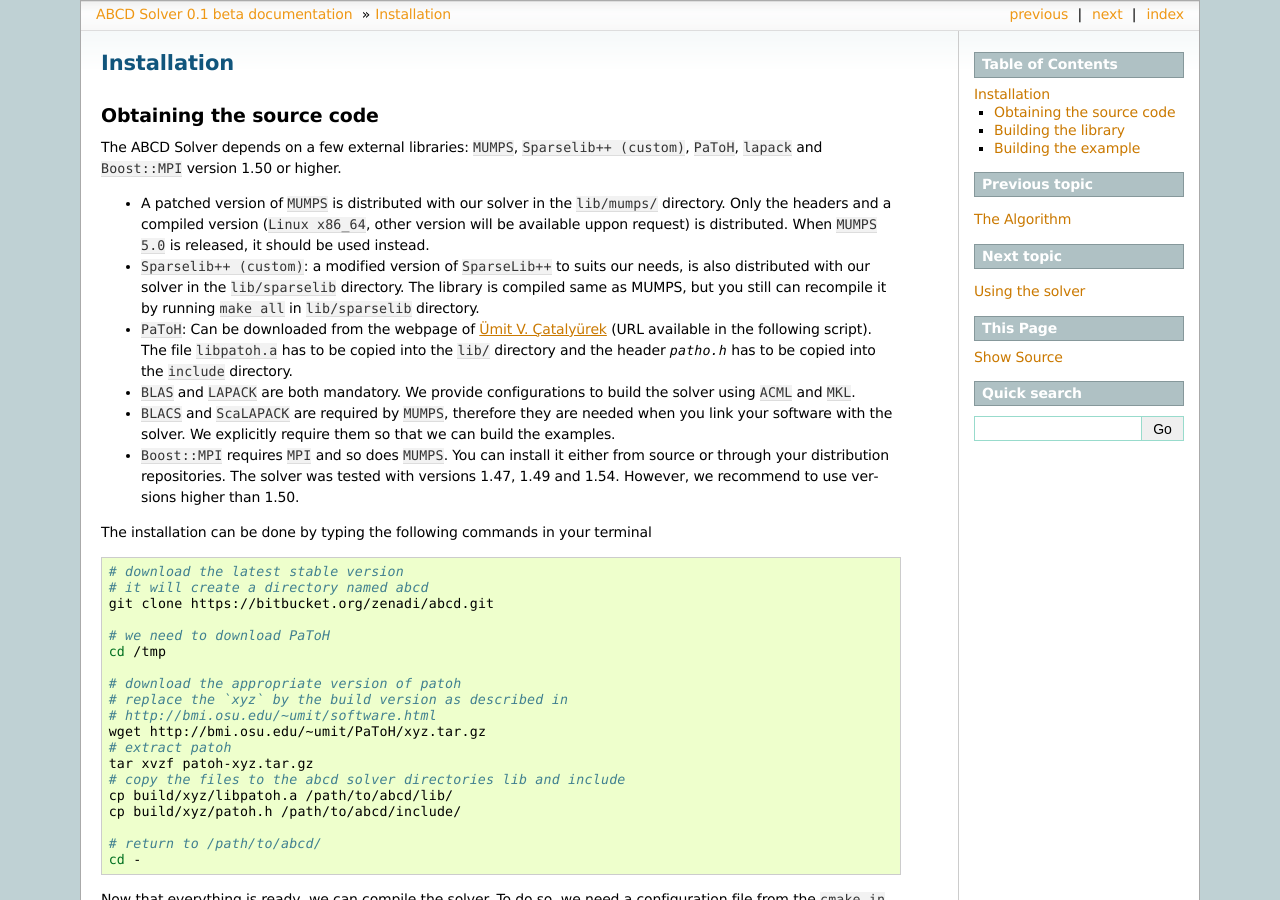
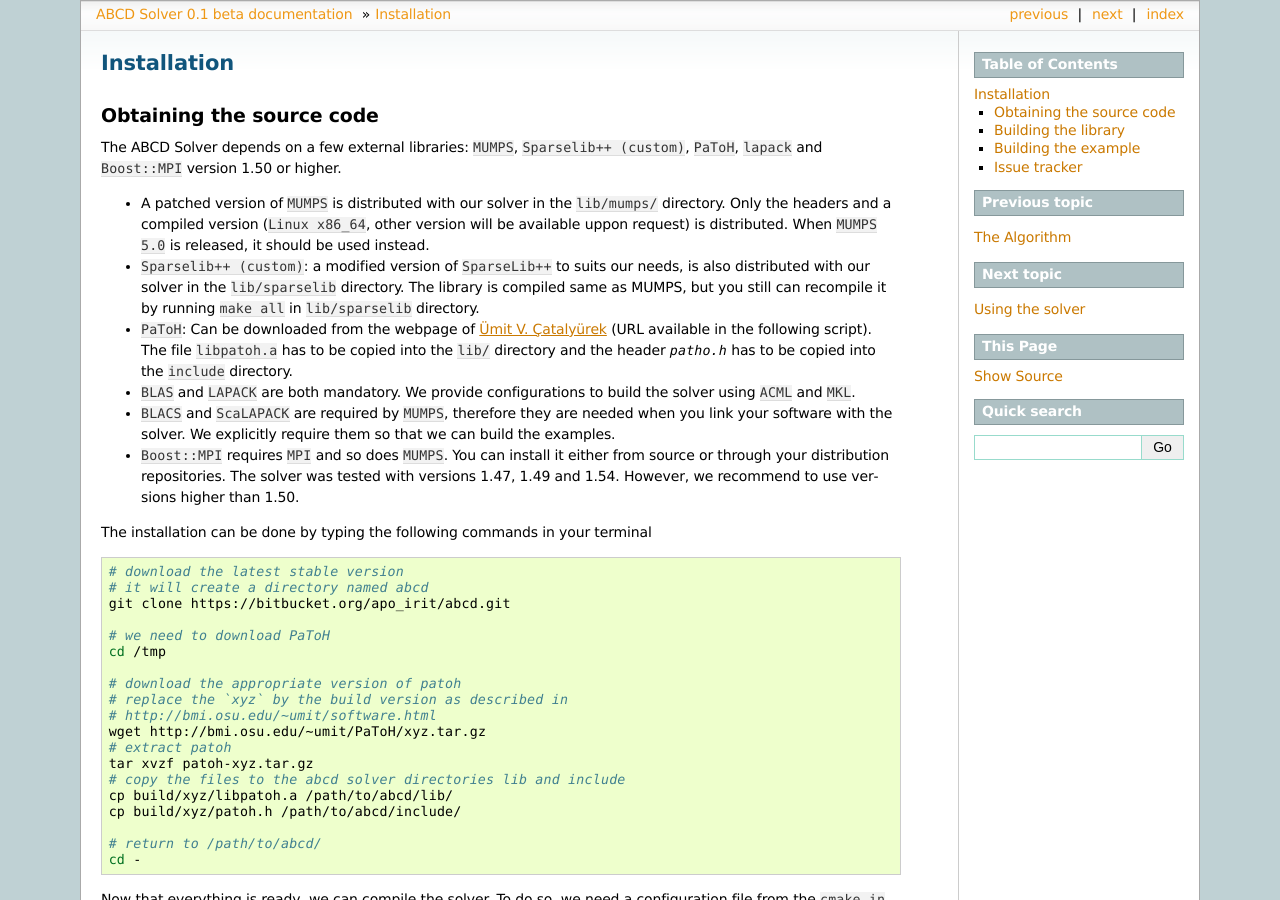
Before and after one commit to NLAFET/block_cimmino, a Sphinx documentation site: the page built from doc/source/installation.rst, in a window 1280 px wide and 900 px high. Built offline with Sphinx 7.4.7, drawn with Linux system fonts in a browser that asks for light colours; some of the changed lines change nothing that is shown.

Commit message:
updated git repo

```diff
--- a/doc/source/installation.rst
+++ b/doc/source/installation.rst
@@ -38,7 +38,7 @@ The installation can be done by typing the following commands in your terminal
 
     # download the latest stable version
     # it will create a directory named abcd
-    git clone https://bitbucket.org/zenadi/abcd.git
+    git clone https://bitbucket.org/apo_irit/abcd.git
 
     # we need to download PaToH
     cd /tmp
@@ -130,3 +130,7 @@ Once the library built, you can compile the given example:
 
    # if everything went correctly, try
    mpirun -np 16 ./example
+
+
+Issue tracker
+-------------
```
